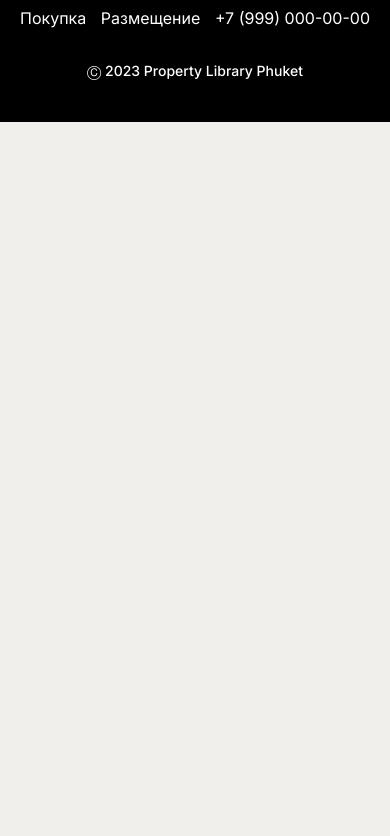
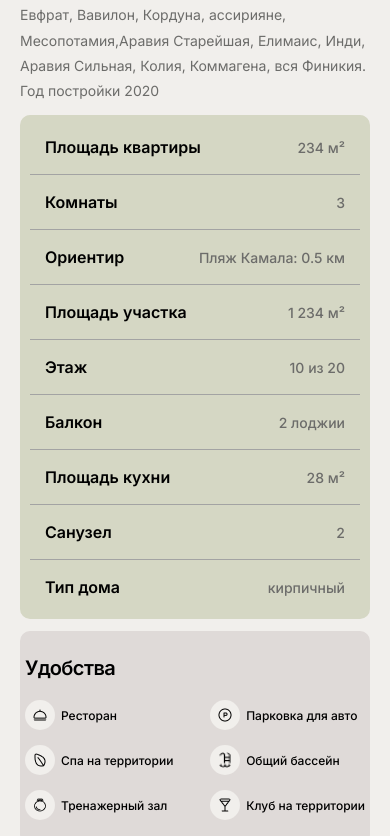
Before and after one commit to WhiteHanClean/Building, a Next.js app: page / in a window 390 px wide. Shown: the part 5727-6563 px from the top of the page. Before the commit the page ends 5849 px from the top, so only its background shows below. Built offline with nearby package versions, Linux system fonts and the light colour scheme; a web font is replaced by a local one.

Commit message:
rework section, rework media

```diff
--- a/src/components/PropertyDesc/PropertyDesc.module.scss
+++ b/src/components/PropertyDesc/PropertyDesc.module.scss
@@ -104,9 +104,8 @@
         display: none;
         width: 100%;
         background: var(--color-beige, #dfdad8);
-        padding: 30px;
+        padding: 0 20px 20px 20px;
         border-radius: 10px;
-        margin-top: 40px;
         h3 {
             color: var(--color-black, #000);
             font-family: "Inter", sans-serif;
@@ -116,6 +115,7 @@
             line-height: normal;
             letter-spacing: -0.6px;
             padding-bottom: 20px;
+            display: none;
         }
         .property_desc_adaptive_field {
             .property_desc_adaptive_facilities {
@@ -146,7 +146,7 @@
                 }
             }
             .property_desc_adaptive_facilities:nth-child(2) {
-                padding: 20px 0 15px 0;
+                padding: 15px 0 0 0;
             }
         }
     }
@@ -159,7 +159,7 @@
                 padding: 35px 0 35px 35px;
                 .property_desc_description_facilities {
                     .property_desc_description_facilitie {
-                        gap: 12px;
+                        gap: 7px;
                         p {
                             font-size: 13px;
                         }
@@ -181,16 +181,18 @@
     }
 }
 
-@media only screen and (max-width: 1040px) {
+@media only screen and (max-width: 1024px) {
     .property_desc {
         .property_desc_field {
-            background: var(--color-green, #d5d7c4);
+            background: var(--color-beige, #dfdad8);
             flex-direction: column;
             gap: 0;
+            border-bottom-left-radius: 0;
+            border-bottom-right-radius: 0;
             .porperty_desc_description {
                 padding: 30px 30px 0 30px;
                 h3 {
-                    font-size: 20px;
+                    font-size: 25px;
                 }
                 p {
                     padding: 20px 0 0 0;
@@ -210,23 +212,95 @@
             }
             .property_desc_information {
                 padding: 20px;
-                .property_desc_information_column:nth-child(1) {
-                    display: flex;
-                    flex-direction: column;
-                }
+                flex-direction: column;
                 .property_desc_information_column {
+                    flex-direction: row;
+                    gap: 20px;
                     .property_desc_information_column_card {
                         border-radius: 6px;
                         width: 100%;
+                    }
+                    .property_desc_information_column_card:nth-child(2) {
+                        margin: 0;
                     }
                 }
             }
         }
         .property_desc_adaptive {
             display: block;
+            border-top-left-radius: 0;
+            border-top-right-radius: 0;
+        }
+    }
+}
+
+@media only screen and (max-width: 693px) {
+    .property_desc {
+        .property_desc_field {
+            background: var(--color-background, #f1efec);
+            .porperty_desc_description {
+                max-width: 100%;
+                padding: 0;
+                p {
+                    padding-top: 8px;
+                }
+            }
+            .property_desc_information {
+                flex-direction: column;
+                margin-top: 12px;
+                border-radius: 10px;
+                gap: 0;
+                padding: 20px 10px;
+                background: var(--color-green, #d5d7c4);
+                .property_desc_information_column {
+                    flex-direction: column;
+                    gap: 0;
+                    .property_desc_information_column_card {
+                        padding: 15px;
+                        display: flex;
+                        justify-content: space-between;
+                        align-items: center;
+                        background: var(--color-green, #d5d7c4);
+                        border-radius: 0;
+                        border-bottom: 1px solid var(--prototype-grey-dark, #a3a3a3);
+                    }
+
+                    .property_desc_information_column_card:nth-child(2) {
+                        margin: 0;
+                    }
+                }
+                .property_desc_information_column:nth-child(1) {
+                    display: block;
+                    .property_desc_information_column_card:nth-child(1) {
+                        padding-top: 0;
+                    }
+                }
+                .property_desc_information_column:last-child {
+                    .property_desc_information_column_card:last-child {
+                        border: none;
+                        padding-bottom: 0;
+                    }
+                }
+            }
+        }
+        .property_desc_adaptive {
+            margin-top: 12px;
+            border-radius: 10px;
+            padding: 25px 10px 25px 10px;
+            h3 {
+                display: block;
+            }
             .property_desc_adaptive_field {
+                display: flex;
+                justify-content: space-between;
                 .property_desc_adaptive_facilities {
+                    flex-direction: column;
+                    padding: 0 !important;
                     .property_desc_adaptive_facilitie {
+                        gap: 6px;
+                        p {
+                            font-size: 13px;
+                        }
                         img {
                             width: 36px;
                             height: 36px;
@@ -239,54 +313,20 @@
     }
 }
 
-@media only screen and (max-width: 768px) {
+@media only screen and (max-width: 400px) {
     .property_desc {
-        .property_desc_field {
-            background: var(--color-background, #f1efec);
-            .porperty_desc_description {
-                max-width: 100%;
-                padding: 0;
-            }
-            .property_desc_information {
-                flex-direction: column;
-                margin-top: 40px;
-                border-radius: 10px;
-                gap: 0;
-                padding: 20px 10px;
-                background: var(--color-green, #d5d7c4);
-                .property_desc_information_column {
-                    .property_desc_information_column_card {
-                        padding: 15px;
-                        display: flex;
-                        justify-content: space-between;
-                        align-items: center;
-                        background: var(--color-green, #d5d7c4);
-                        border-radius: 0;
-                        border-bottom: 1px solid var(--prototype-grey-dark, #A3A3A3);
-                    }
-                    .property_desc_information_column_card:nth-child(2) {
-                        margin: 0;
-                    }
-                }
-                .property_desc_information_column:last-child {
-                    .property_desc_information_column_card:last-child {
-                       border: none;
-                    }
-                }
-            }
-        }
         .property_desc_adaptive {
-            padding: 25px 10px 25px 10px;
+            padding: 25px 5px 25px 5px;
             .property_desc_adaptive_field {
-                display: flex;
-                justify-content: space-between;
                 .property_desc_adaptive_facilities {
-                    flex-direction: column;
-                    padding: 0 !important;
                     .property_desc_adaptive_facilitie {
-                        gap: 6px;
+                       img {
+                        width: 30px;
+                        height: 30px;
+                        padding: 7px;
+                        }
                         p {
-                            font-size: 13px;
+                            font-size: 12px;
                         }
                     }
                 }
--- a/src/pages/index.tsx
+++ b/src/pages/index.tsx
@@ -10,6 +10,7 @@ import Service from "@/components/Services/Service";
 import BuildBanner from "@/components/BuildBanner/BuildBanner";
 import Statistics from "@/components/Statistics/Statistics";
 import Consultation from "@/components/Consultation/Consultation";
+import PropertyDesc from "@/components/PropertyDesc/PropertyDesc";
 
 const inter = Inter({ subsets: ["latin"] });
 
@@ -31,6 +32,7 @@ export default function Home() {
       <TypesOfServices />
       <Service />
       <Consultation />
+      <PropertyDesc/>
     </>
   );
 }
```
